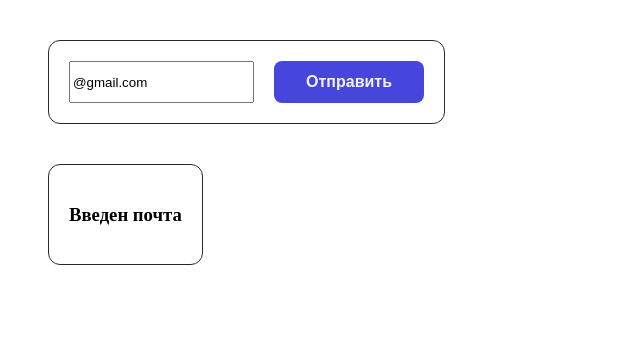
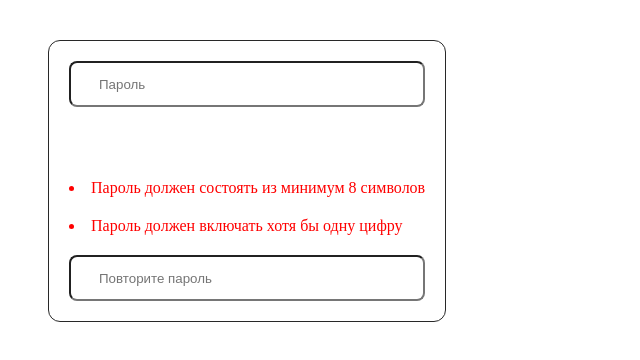
Before and after one commit to rinatomarov/vue-edu, a Vue app: page / in a window 1280 px wide. Shown: the top 360 px of the page, without its empty margins (0-640 px from the left). Built offline with nearby package versions, Linux system fonts and the light colour scheme.

Commit message:
password validation

```diff
--- a/src/App.vue
+++ b/src/App.vue
@@ -14,8 +14,8 @@
 
 <!--    <AddCards></AddCards>-->
 <!--  <InputMailForm></InputMailForm>-->
-  <PrintMail></PrintMail>
-<!--<PasswordValidation></PasswordValidation>-->
+<!--  <PrintMail></PrintMail>-->
+<PasswordValidation></PasswordValidation>
 </template>
 
 <script setup>
--- a/src/components/PasswordValidation.vue
+++ b/src/components/PasswordValidation.vue
@@ -1,19 +1,19 @@
 <template>
   <div class="form">
-    <input type="password" id="pwd"  placeholder="Пароль">
-    <ul><span> Пароль не подходит к критериям:</span>
-      <li>Пароль должен состоять из минимум 8 символов</li>
-      <li>Пароль должен включать хотя бы одну цифру</li>
-    </ul>
-    <label for="pwd-repeat">
-      Repeat password
-    </label>
-    <input type="password" id="pwd-repeat"  placeholder="Пароль">
+    <input type="password"  v-model="passWord" placeholder="Пароль">
+    <p>{{passWord}}</p>
+      <li v-if="passWord.length<=8">Пароль должен состоять из минимум 8 символов</li>
+      <li v-if="!containsNumber.test(passWord)">Пароль должен включать хотя бы одну цифру</li>
+    <input type="password" v-model="passWord2" placeholder="Повторите пароль">
+    <span v-show="passWord!==passWord2">Пароли не идентичные</span>
   </div>
 </template>
 
 <script setup>
-
+import {ref} from "vue";
+const passWord = ref('')
+const passWord2 = ref('')
+const containsNumber = /\d+/
 </script>
 
 <style scoped>
@@ -27,11 +27,12 @@
   border-radius: 12px;
   gap: 20px;
 }
-ul  {
+li  {
   color: red;
 }
 input{
   height: 40px;
   border-radius: 8px;
+  padding-left: 28px;
 }
 </style>
```
